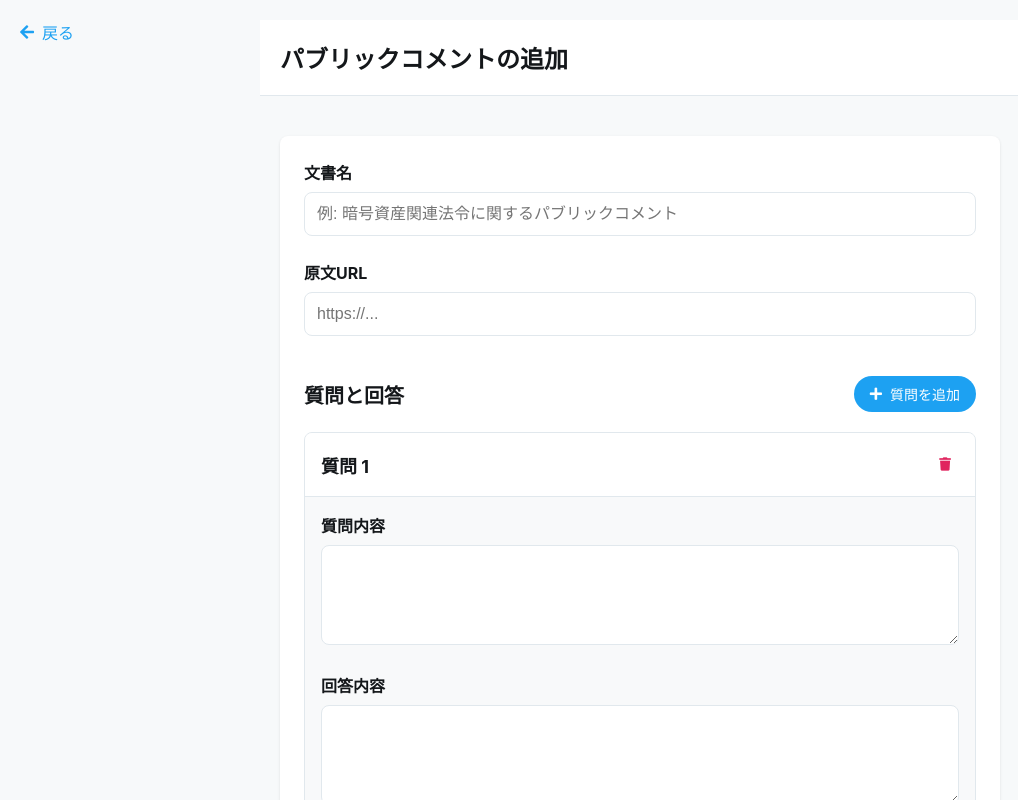
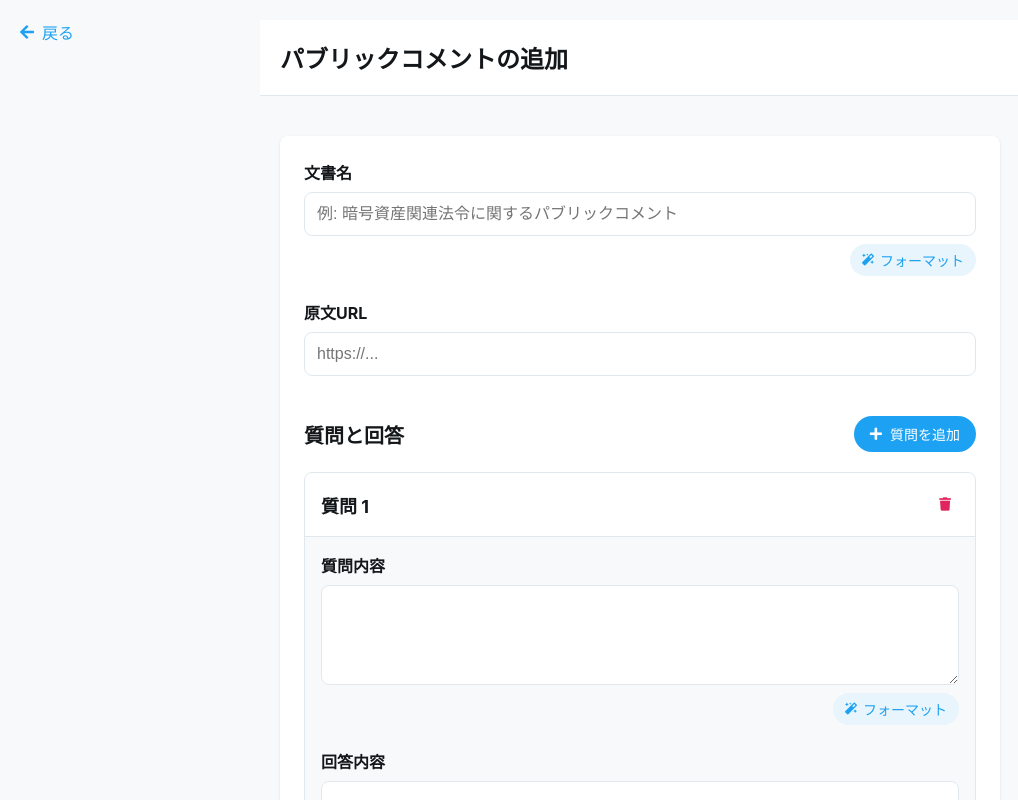
Before and after one commit to yamatoya/sb1-bnykmy, a Vue app: page /public-comment/new in a window 1280 px wide. Both pictures are taken after a click on the button "質問を追加". Shown: the top 800 px of the page, without its empty margins (0-1018 px from the left). Built offline with nearby package versions, Linux system fonts and the light colour scheme.

Commit message:
Add format button to text inputs

```diff
--- a/src/components/PublicCommentEditor.vue
+++ b/src/components/PublicCommentEditor.vue
@@ -12,6 +12,7 @@
       <form @submit.prevent="savePublicComment" class="editor-form">
         <div class="form-group">
           <label>文書名</label>
+          <div class="input-group">
             <input
               type="text"
               v-model="displayName"
@@ -19,6 +20,11 @@
               placeholder="例: 暗号資産関連法令に関するパブリックコメント"
               required
             />
+            <button type="button" class="format-button" @click="formatText('displayName')">
+              <i class="fas fa-magic"></i>
+              フォーマット
+            </button>
+          </div>
         </div>
 
         <div class="form-group">
@@ -55,22 +61,34 @@
             <div class="question-content">
               <div class="form-group">
                 <label>質問内容</label>
+                <div class="input-group">
                   <textarea
                     v-model="question.question"
                     class="form-control"
                     rows="4"
                     required
                   ></textarea>
+                  <button type="button" class="format-button" @click="formatQuestionText(index, 'question')">
+                    <i class="fas fa-magic"></i>
+                    フォーマット
+                  </button>
+                </div>
               </div>
 
               <div class="form-group">
                 <label>回答内容</label>
+                <div class="input-group">
                   <textarea
                     v-model="question.answer"
                     class="form-control"
                     rows="4"
                     required
                   ></textarea>
+                  <button type="button" class="format-button" @click="formatQuestionText(index, 'answer')">
+                    <i class="fas fa-magic"></i>
+                    フォーマット
+                  </button>
+                </div>
               </div>
             </div>
           </div>
@@ -109,6 +127,18 @@ export default {
              questions.value.length > 0 &&
              questions.value.every(q => q.question && q.answer)
     })
+
+    const formatText = (field) => {
+      if (field === 'displayName') {
+        displayName.value = displayName.value.replace(/\n/g, '')
+      }
+    }
+
+    const formatQuestionText = (index, field) => {
+      if (questions.value[index]) {
+        questions.value[index][field] = questions.value[index][field].replace(/\n/g, '')
+      }
+    }
 
     const addQuestion = () => {
       questions.value.push({
@@ -183,6 +213,8 @@ export default {
       questions,
       isValid,
       isEditing,
+      formatText,
+      formatQuestionText,
       addQuestion,
       removeQuestion,
       savePublicComment
@@ -249,6 +281,13 @@ h1 {
   color: #14171a;
 }
 
+.input-group {
+  position: relative;
+  display: flex;
+  flex-direction: column;
+  gap: 8px;
+}
+
 .form-control {
   width: 100%;
   padding: 12px;
@@ -267,6 +306,29 @@ h1 {
 textarea.form-control {
   resize: vertical;
   min-height: 100px;
+}
+
+.format-button {
+  align-self: flex-end;
+  display: inline-flex;
+  align-items: center;
+  gap: 6px;
+  padding: 6px 12px;
+  background-color: #e8f5fd;
+  color: #1da1f2;
+  border: none;
+  border-radius: 16px;
+  font-size: 14px;
+  cursor: pointer;
+  transition: background-color 0.2s ease;
+}
+
+.format-button:hover {
+  background-color: #d8effd;
+}
+
+.format-button i {
+  font-size: 12px;
 }
 
 .questions-section {
```
Lines whose indentation alone changed are shown as unchanged.
